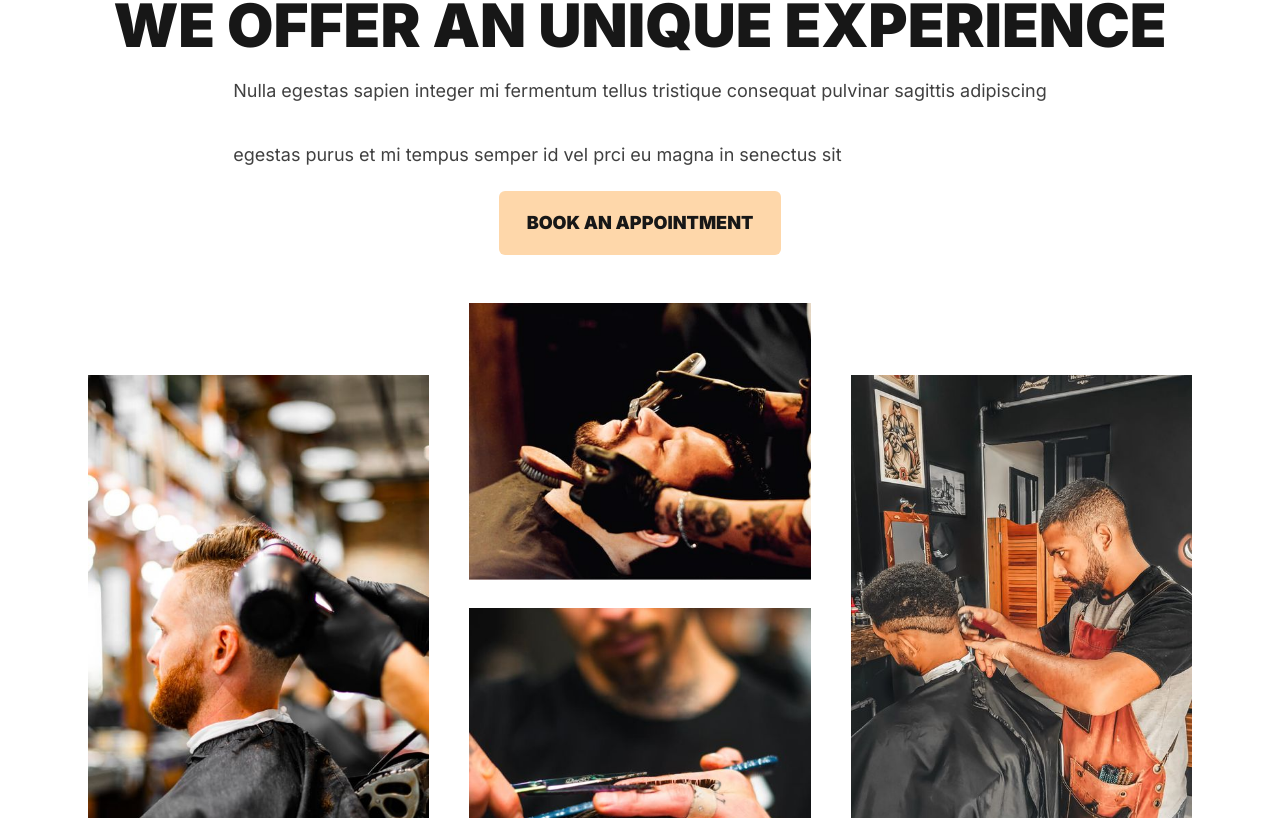
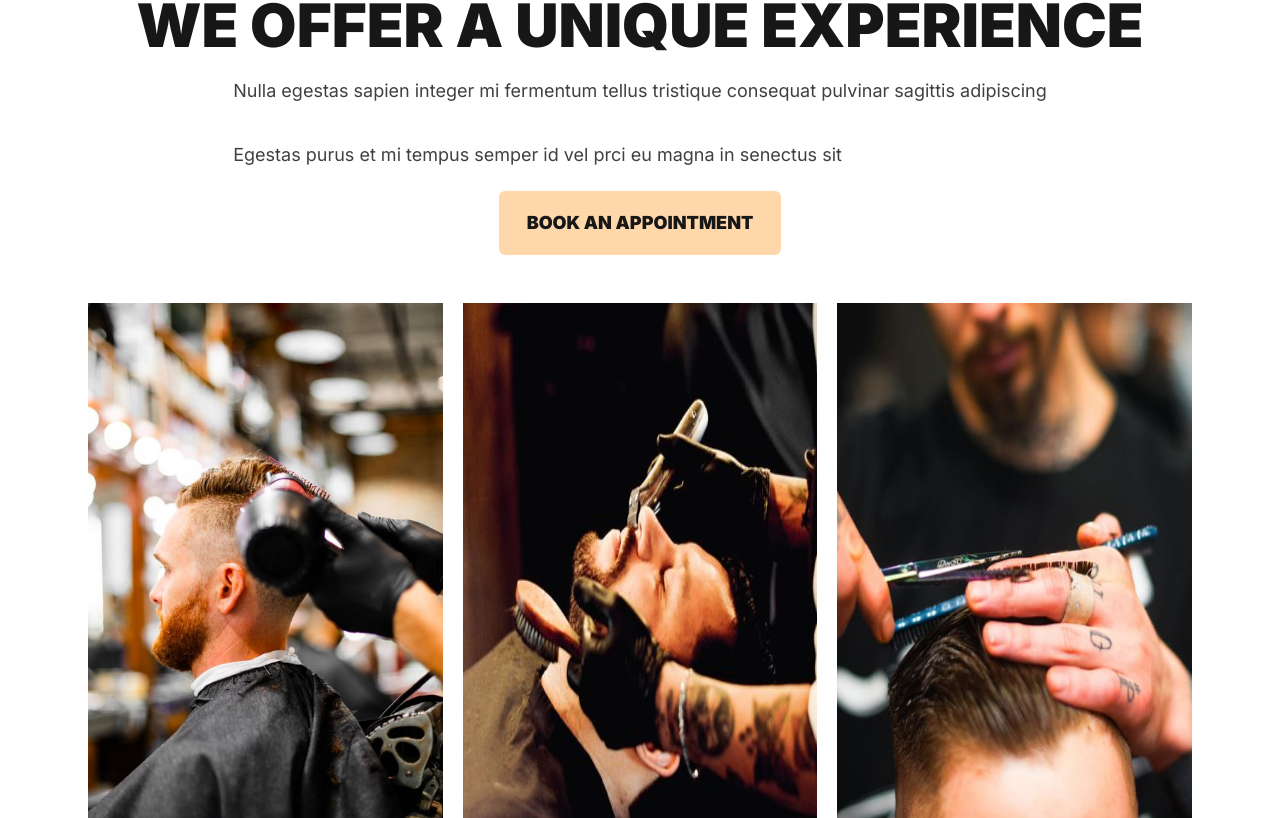
Before and after one commit to MitchellPhilmore/barbershop-webapp, a Next.js app: page / in a window 1280 px wide. Shown: the part 4582-5400 px from the top of the page. Built offline with nearby package versions, Linux system fonts and the light colour scheme; no server answers; the database is empty.

Commit message:
remove repetitive logic

```diff
--- a/src/app/components/appointment.tsx
+++ b/src/app/components/appointment.tsx
@@ -1,64 +1,49 @@
-"use client";
+"use client"
 
 import { Button } from "@/components/ui/button";
 
 export const Appointment = () => {
   return (
     <div className="flex flex-col items-center px-16 pt-16 max-md:pl-5 animate-fade-in-up">
-      <div className="flex items-center flex-col items-start px-6 mt-16 w-full max-w-[1340px]  sm:flex-col">
+      <div className="flex items-center flex-col items-start px-6 mt-16 w-full max-w-[1340px] sm:flex-col">
         <img
           loading="lazy"
           src="https://cdn.builder.io/api/v1/image/assets/TEMP/6f99d5380e61ffa87e8444e6b81a9e3417b218ecb3ad4de99cc25d1edea20ede?"
           className="aspect-[3.45] w-[51px]"
+          alt="Logo"
         />
         <div className="mt-6 text-6xl font-black uppercase leading-[67.2px] text-neutral-900 sm:px-0 max-md:max-w-full max-md:text-4xl">
-          We offer an unique experience
+          We offer a unique experience
         </div>
-        <div className=" flex justify-between mt-4 text-lg leading-8 text-neutral-700 lg:flex-col  md:flex-col sm:flex-col">
+        <div className="flex justify-between mt-4 text-lg leading-8 text-neutral-700 lg:flex-col md:flex-col sm:flex-col">
           <p>
             Nulla egestas sapien integer mi fermentum tellus tristique consequat
             pulvinar sagittis adipiscing
           </p>
-
           <br />
           <p>
-            egestas purus et mi tempus semper id vel prci eu magna in senectus
+            Egestas purus et mi tempus semper id vel prci eu magna in senectus
             sit
           </p>
-        </div>{" "}
-        <Button className=" px-7 py-8 mt-5 hover:bg-orange-300 justify-center  py-8a text-lg font-black leading-5 text-center uppercase bg-orange-200 text-neutral-900 ">
+        </div>
+        <Button className="px-7 py-8 mt-5 hover:bg-orange-300 justify-center py-8a text-lg font-black leading-5 text-center uppercase bg-orange-200 text-neutral-900">
           Book an appointment
         </Button>
         <div className="justify-center self-stretch mt-12 max-md:mt-10 max-md:max-w-full">
           <div className="flex gap-5 max-md:flex-col max-md:gap-0">
-            <div className="flex flex-col w-[33%] max-md:ml-0 max-md:w-full">
-              <img
-                loading="lazy"
-                src="/appointment-1.jpg"
-                className="self-stretch my-auto w-full aspect-[0.66] max-w-[412px] max-md:mt-10"
-              />
-            </div>
-            <div className="flex flex-col ml-5 w-[33%] max-md:ml-0 max-md:w-full">
-              <div className="flex flex-col grow justify-center self-stretch max-md:mt-7">
+            {Array.from({ length: 3 }, (_, index) => (
+              <div
+                key={index}
+                className="flex flex-col w-[33%] max-md:ml-0 max-md:w-full"
+              >
                 <img
                   loading="lazy"
-                  src="/appointment-2.jpg"
-                  className="w-full aspect-[1.23]"
-                />
-                <img
-                  loading="lazy"
-                  src="/appointment-3.jpg"
-                  className="mt-7 w-full aspect-[0.96]"
+                  src={`/appointment-${index + 1}.jpg`}
+                  className="self-stretch my-auto w-full aspect-[0.66] max-w-[412px] max-md:mt-10"
+                  alt={`Image ${index + 1}`}
                 />
               </div>
-            </div>
-            <div className="flex flex-col ml-5 w-[33%] max-md:ml-0 max-md:w-full">
-              <img
-                loading="lazy"
-                src="/appointment-4.jpg"
-                className="self-stretch my-auto w-full aspect-[0.66] max-w-[412px] max-md:mt-10"
-              />
-            </div>
+            ))}
           </div>
         </div>
       </div>
```
